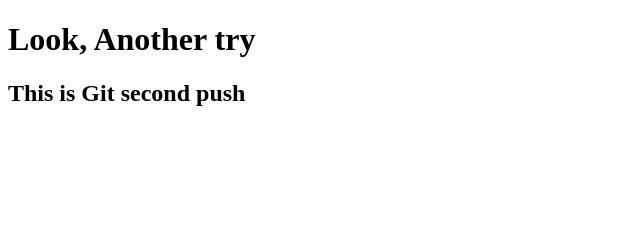
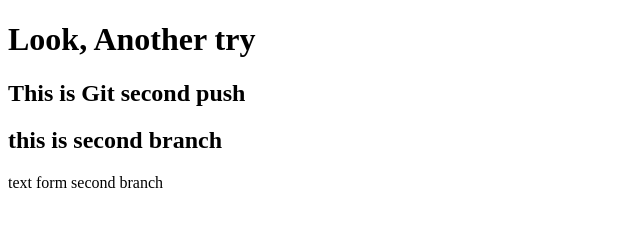
Before and after one commit to younusaliakash/my-frist-website, a plain HTML site: page index.html in a window 1280 px wide. Shown: the whole page, without its empty margins (0-640 px from the left). Drawn offline with Linux system fonts and the light colour scheme.

Commit message:
this is second branch

```diff
--- a/index.html
+++ b/index.html
@@ -8,5 +8,7 @@
 <body>
     <h1>Look, Another try </h1>
     <h2>This is  Git second push</h2>
+    <h2>this is second branch</h2>
+    <p>text form second branch</p>
 </body>
 </html>
```
Also changed, not shown: 1 other file.
